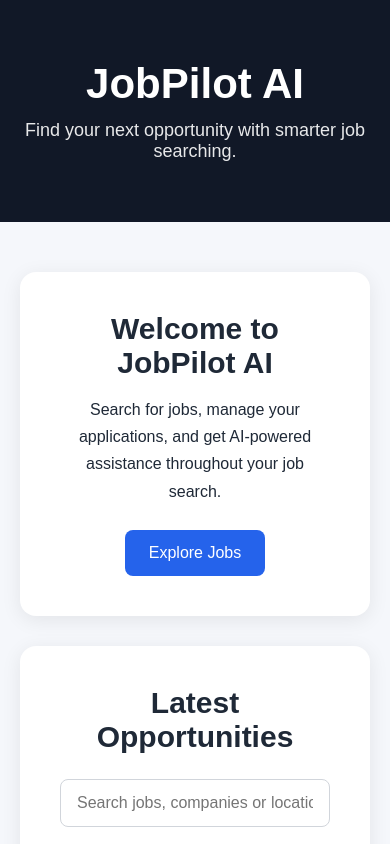
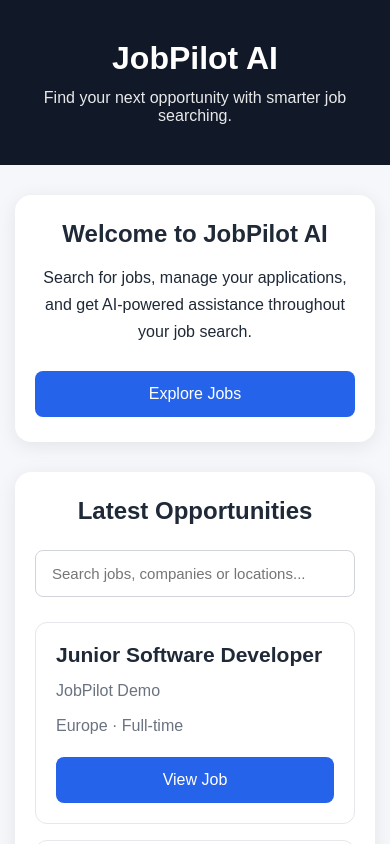
Before and after one commit to Alayaki6/-jobpilot-ai, a React (Vite) app in the folder frontend/: page / in a window 390 px wide. Shown: the top 844 px of the page. Built offline with nearby package versions, Linux system fonts and the light colour scheme.

Commit message:
Update styles.css

```diff
--- a/frontend/src/styles.css
+++ b/frontend/src/styles.css
@@ -118,3 +118,40 @@ button:hover {
 .job-card button {
   margin-top: 10px;
 }
+@media (max-width: 600px) {
+  header {
+    padding: 40px 15px;
+  }
+
+  header h1 {
+    font-size: 32px;
+  }
+
+  header p {
+    font-size: 16px;
+  }
+
+  main {
+    padding: 30px 15px;
+  }
+
+  section {
+    padding: 25px 20px;
+  }
+
+  section h2 {
+    font-size: 24px;
+  }
+
+  .job-card {
+    padding: 20px;
+  }
+
+  .job-search {
+    font-size: 15px;
+  }
+
+  button {
+    width: 100%;
+  }
+}
```
